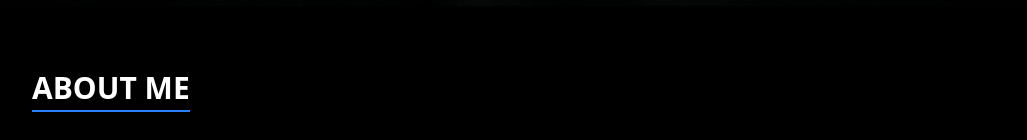
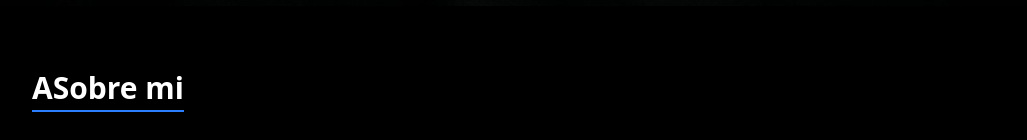
Before and after one commit to diiegodm/portafolio, an Angular app: page / in a window 1280 px wide. Shown: the part 794-934 px from the top of the page, without its empty margins (0-1027 px from the left). Built offline with nearby package versions, Linux system fonts and the light colour scheme.

Commit message:
actualizacion

```diff
--- a/src/app/components/about-me/about-me.component.html
+++ b/src/app/components/about-me/about-me.component.html
@@ -3,7 +3,7 @@
 
     <!-- Columna izquierda (texto) -->
     <div class="space-y-6">
-      <h2 class="text-3xl font-bold border-b-2 border-blue-500 inline-block pb-1">ABOUT ME</h2>
+      <h2 class="text-3xl font-bold border-b-2 border-blue-500 inline-block pb-1">ASobre mi</h2>
       <p class="text-blue-400 text-3xl">{{correo}}</p>
       <p class="text-gray-300 text-2xl leading-relaxed">
         Soy un Full Stack Developer con experiencia en Node.js, Angular, HTML5 y CSS3. Desarrollo aplicaciones web
```
